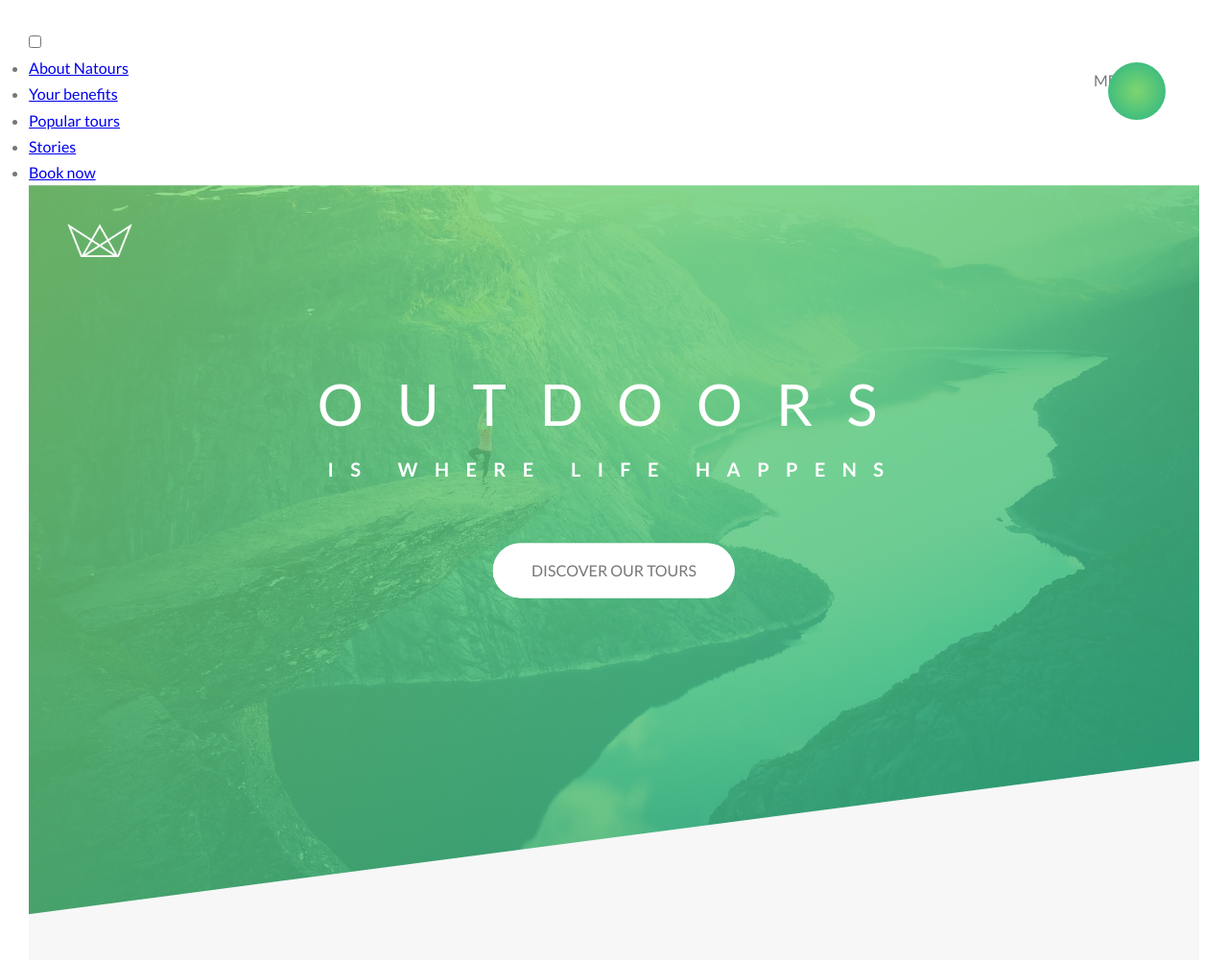
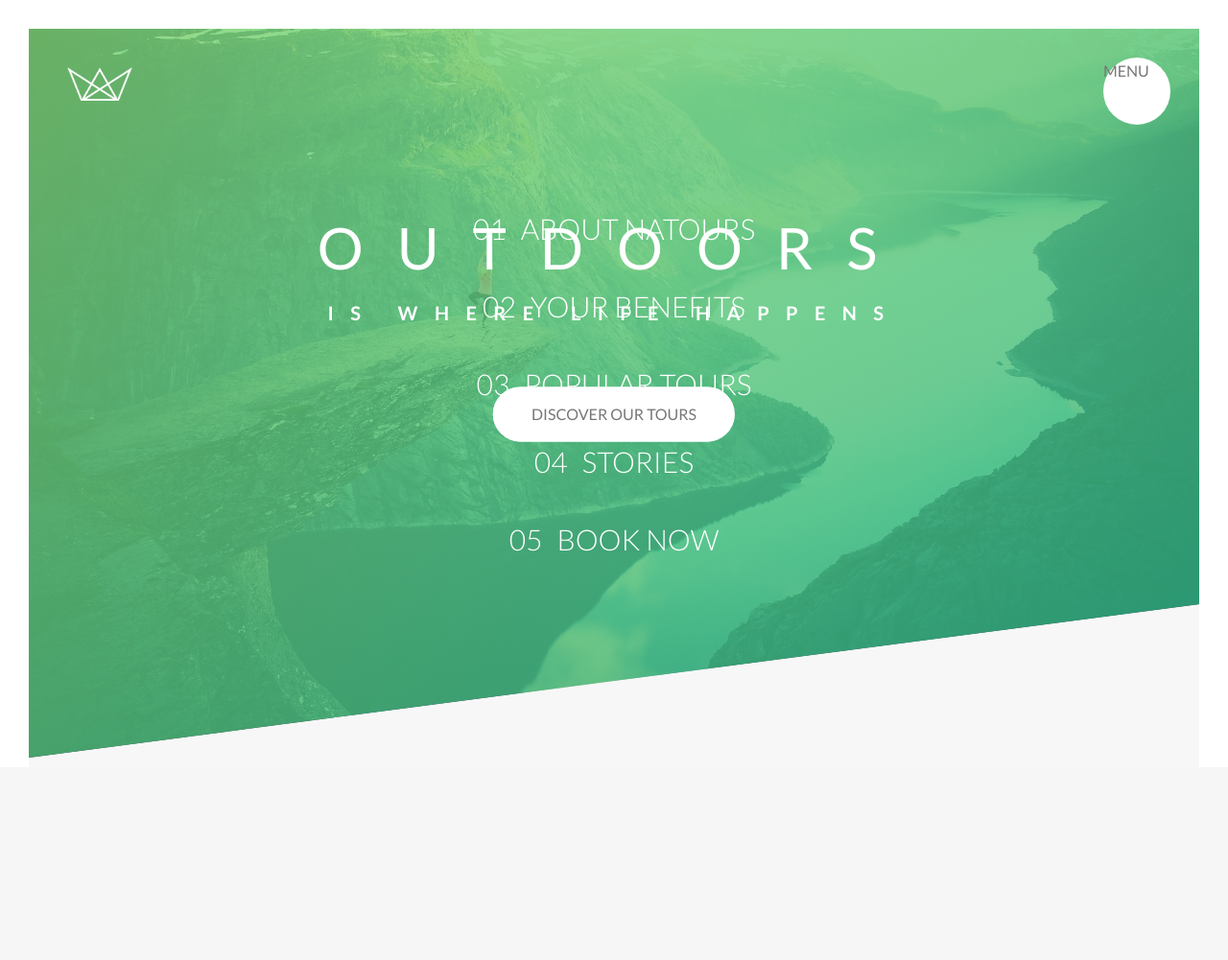
Before and after one commit to Tyler-Pritchard/SASS-template, a PHP site: page / in a window 1280 px wide. Shown: the top 1001 px of the page at 96% size. After the commit the page ends 790 px from the top, so only its background shows below. Run offline with PHP 8.4, Linux system fonts and the light colour scheme.

Commit message:
finish nav list

```diff
--- a/css/style.css
+++ b/css/style.css
@@ -545,13 +545,18 @@ body {
     width: 80%;
     float: right; }
 
+.navigation__checkbox {
+  display: none; }
+
 .navigation__button {
   background-color: #fff;
   height: 7rem;
   width: 7rem;
   position: fixed;
-  top: 7rem;
-  right: 7rem; }
+  top: 6rem;
+  right: 6rem;
+  border-radius: 50%;
+  z-index: 2000; }
 
 .navigation__background {
   height: 6rem;
@@ -562,6 +567,45 @@ body {
   right: 6.5rem;
   background-image: radial-gradient(#7ed56f, #28b485);
   z-index: 1000; }
+
+.navigation__nav {
+  height: 100vh;
+  width: 100%;
+  position: fixed;
+  top: 0;
+  right: 0;
+  z-index: 1500; }
+
+.navigation__list {
+  position: absolute;
+  top: 50%;
+  left: 50%;
+  transform: translate(-50%, -50%);
+  list-style: none;
+  text-align: center; }
+
+.navigation__item {
+  margin: 1rem; }
+
+.navigation__link:link, .navigation__link:visited {
+  display: inline-block;
+  font-size: 3rem;
+  font-weight: 300;
+  padding: 1rem 2rem;
+  color: #fff;
+  text-decoration: none;
+  text-transform: uppercase;
+  background-image: linear-gradient(120deg, transparent 0%, transparent 50%, #fff 50%);
+  background-size: 220%;
+  transition: all .4s; }
+  .navigation__link:link span, .navigation__link:visited span {
+    margin-right: 1.5rem;
+    display: inline-block; }
+
+.navigation__link:hover, .navigation__link:active {
+  background-position: 100%;
+  color: #55c57a;
+  transform: translateX(1rem); }
 
 .section-about {
   background-color: #f7f7f7;
--- a/index.html
+++ b/index.html
@@ -26,11 +26,11 @@
 
         <nav class="navigation__nav">
             <ul class="navigation__list">
-                <li class="navigation__item"><a href="#" class="navigation__link">About Natours</a></li>
-                <li class="navigation__item"><a href="#" class="navigation__link">Your benefits</a></li>
-                <li class="navigation__item"><a href="#" class="navigation__link">Popular tours</a></li>
-                <li class="navigation__item"><a href="#" class="navigation__link">Stories</a></li>
-                <li class="navigation__item"><a href="#" class="navigation__link">Book now</a></li>
+                <li class="navigation__item"><a href="#" class="navigation__link"><span>01</span>About Natours</a></li>
+                <li class="navigation__item"><a href="#" class="navigation__link"><span>02</span>Your benefits</a></li>
+                <li class="navigation__item"><a href="#" class="navigation__link"><span>03</span>Popular tours</a></li>
+                <li class="navigation__item"><a href="#" class="navigation__link"><span>04</span>Stories</a></li>
+                <li class="navigation__item"><a href="#" class="navigation__link"><span>05</span>Book now</a></li>
             </ul>
         </nav>
     </div>
--- a/sass/layout/_navigation.scss
+++ b/sass/layout/_navigation.scss
@@ -1,13 +1,17 @@
 .navigation {
-    &__checkbox {}
+    &__checkbox {
+        display: none;
+    }
 
     &__button {
         background-color: $color-white;
         height: 7rem;
         width: 7rem;
         position: fixed;
-        top: 7rem;
-        right: 7rem;
+        top: 6rem;
+        right: 6rem;
+        border-radius: 50%;
+        z-index: 2000;
     }
 
     &__background {
@@ -19,13 +23,58 @@
         right: 6.5rem;
         background-image: radial-gradient($color-primary-light, $color-primary-dark);
         z-index: 1000;
+
+        // transform: scale(80);
     }
 
-    &__nav {}
+    &__nav {
+        height: 100vh;
+        width: 100%;
+        position: fixed;
+        top: 0;
+        right: 0;
+        z-index: 1500;
+    }
 
-    &__list {}
+    &__list {
+        position: absolute;
+        top: 50%;
+        left: 50%;
+        transform: translate(-50%, -50%);
+        list-style: none;
+        text-align: center;
+    }
 
-    &__item {}
+    &__item {
+        margin: 1rem;
+    }
 
-    &__link {}
+    &__link {
+
+        &:link,
+        &:visited {
+            display: inline-block;
+            font-size: 3rem;
+            font-weight: 300;
+            padding: 1rem 2rem;
+            color: $color-white;
+            text-decoration: none;
+            text-transform: uppercase;
+            background-image: linear-gradient(120deg, transparent 0%, transparent 50%, $color-white 50%);
+            background-size: 220%;
+            transition: all .4s;
+
+            span {
+                margin-right: 1.5rem;
+                display: inline-block;
+            }
+        }
+
+        &:hover,
+        &:active {
+            background-position: 100%;
+            color: $color-primary;
+            transform: translateX(1rem);
+        }
+    }
 }
```
